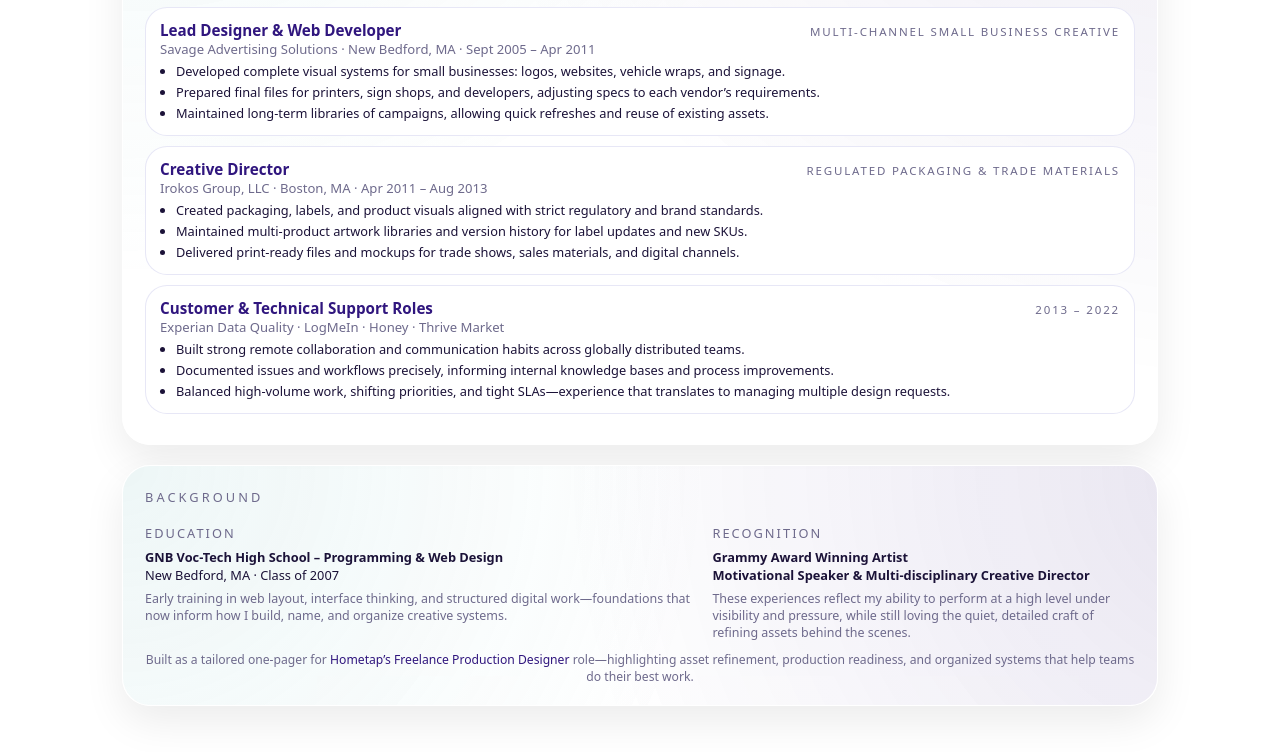
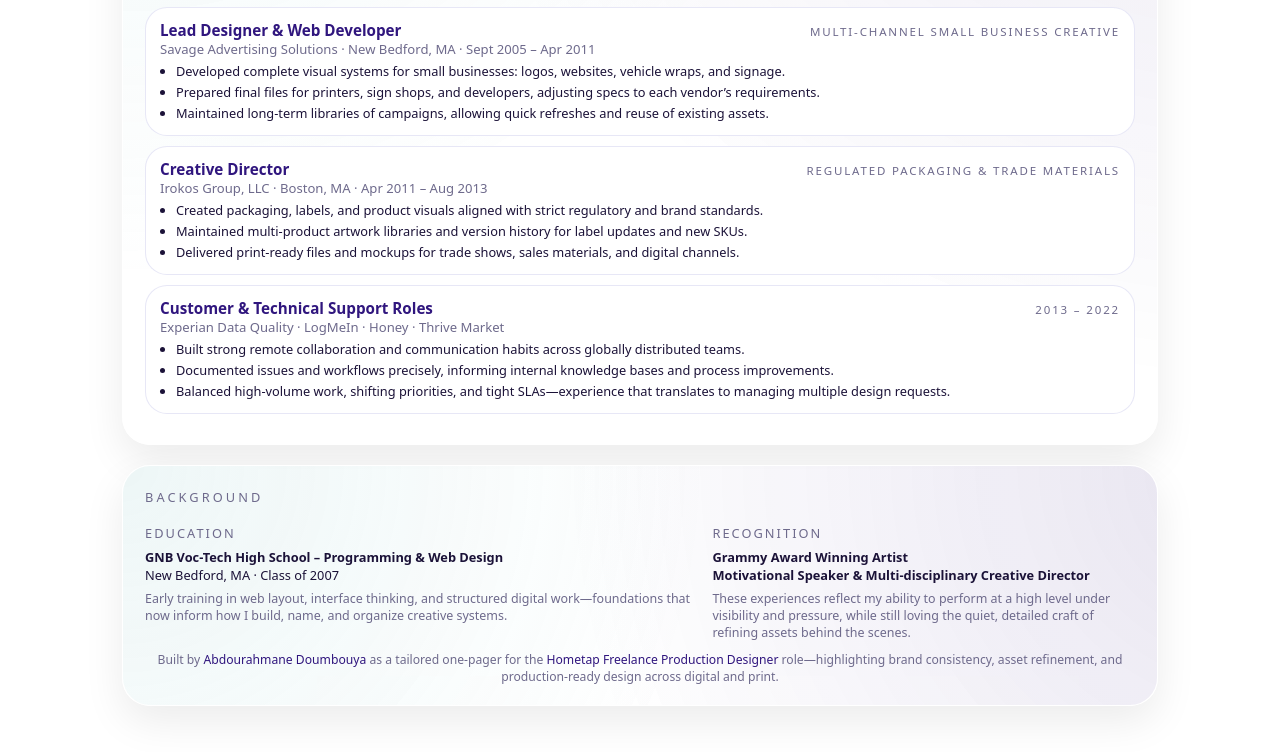
Before and after one commit to caliphsafe/abdou.d.hometap, a plain HTML site: page index.html in a window 1280 px wide. Shown: the part 1269-2021 px from the top of the page. Drawn offline with Linux system fonts and the light colour scheme.

Commit message:
Update index.html

```diff
--- a/index.html
+++ b/index.html
@@ -650,10 +650,11 @@
               </p>
             </div>
           </div>
-          <div class="footer-note">
-            Built as a tailored one-pager for <span>Hometap’s Freelance Production Designer</span> role—highlighting asset refinement,
-            production readiness, and organized systems that help teams do their best work.
-          </div>
+         <div class="footer-note">
+            Built by <span>Abdourahmane Doumbouya</span> as a tailored one-pager for the
+            <span>Hometap Freelance Production Designer</span> role—highlighting brand consistency,
+            asset refinement, and production-ready design across digital and print.
+        </div>
         </div>
       </section>
     </main>
```
